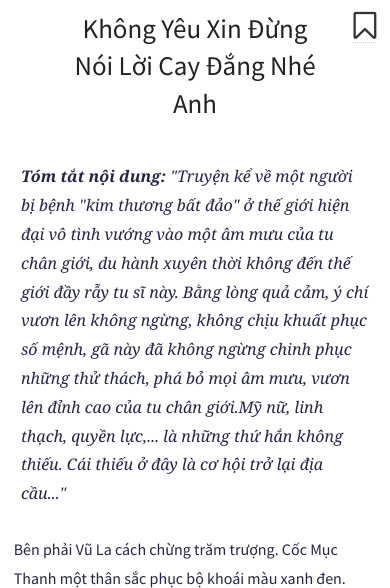
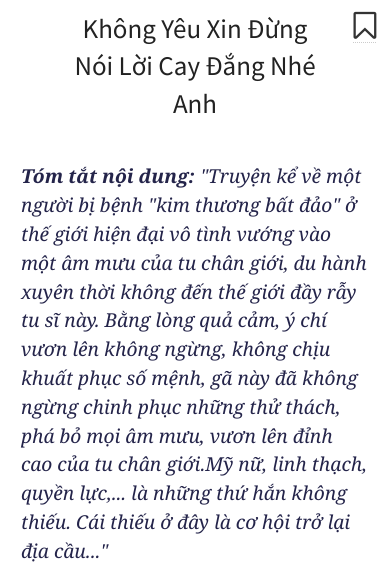
Before and after one commit to huy-qn/Vuitruyen, a website: page read.html in a window 390 px wide. Shown: the part 547-1135 px from the top of the page. Drawn offline with Linux system fonts and the light colour scheme.

Commit message:
Sửa font-size trang đọc trên mobile

```diff
--- a/scss/style.sass
+++ b/scss/style.sass
@@ -398,7 +398,7 @@ ol > li > h3
 		padding: 0 2%
 		p
 			line-height: 1.8rem
-			font-size: 1rem
+			font-size: 1.2rem
 	// .read-heading
 	// 	li.dschuong
 	// 		top: -14px
```
Also changed, not shown: css/style.css.
